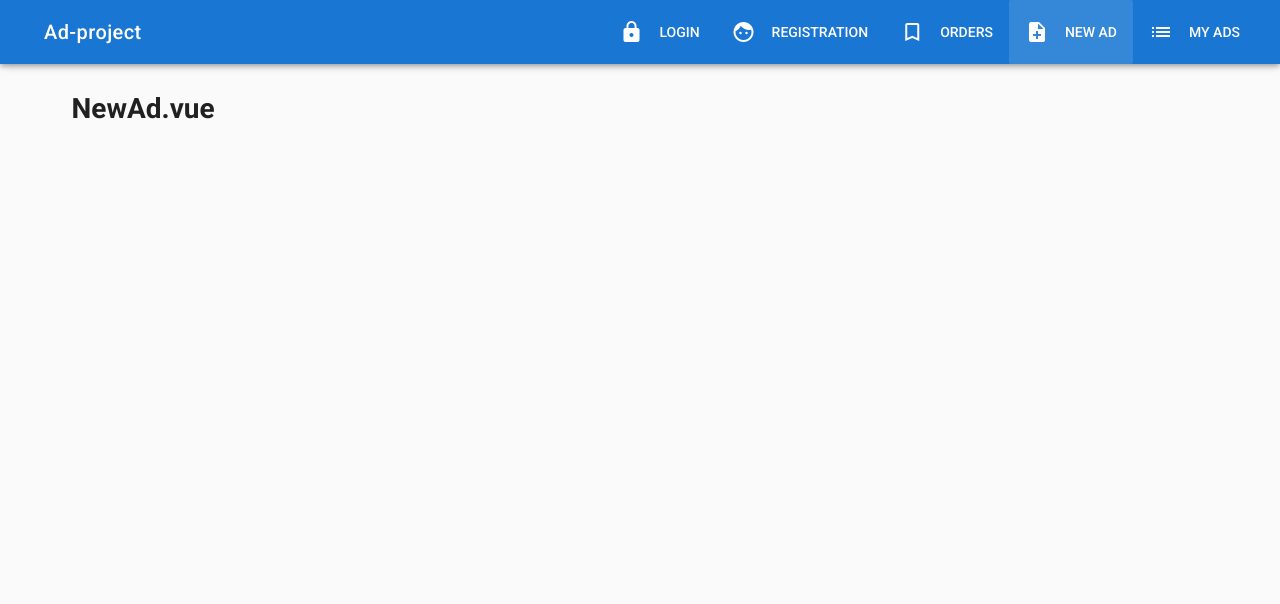
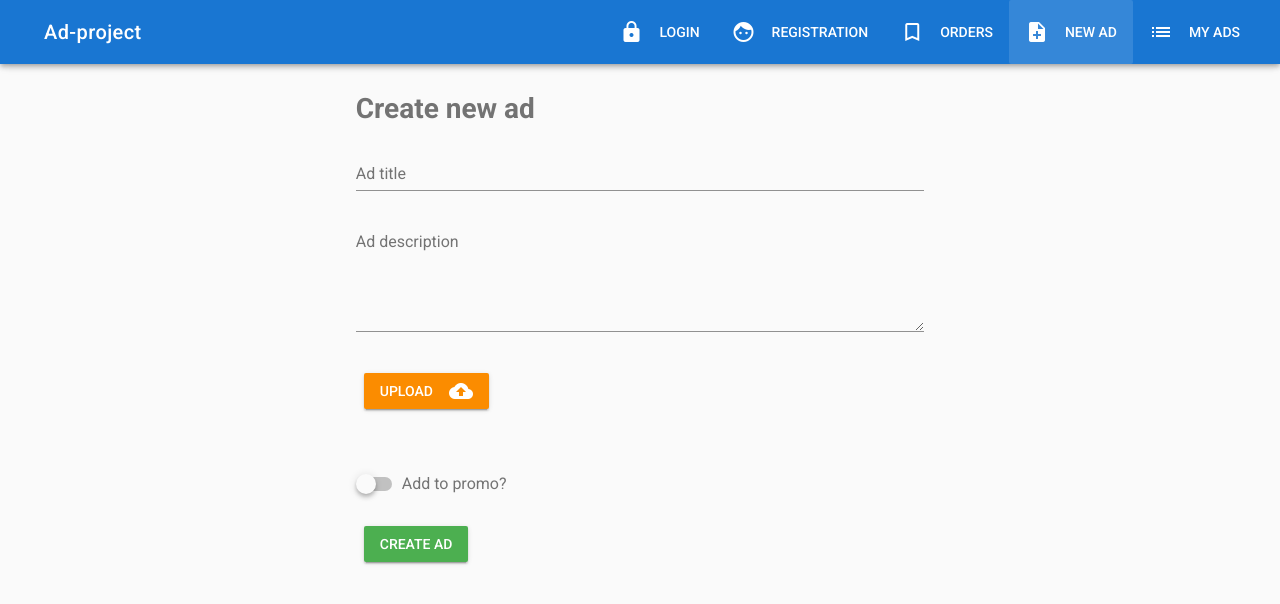
Before and after one commit to Tamtamlg/ad-project, a Vue app: page /new in a window 1280 px wide. Shown: the top 604 px of the page. Built offline with nearby package versions, Linux system fonts and the light colour scheme.

Commit message:
newAd page

```diff
--- a/src/components/Ads/NewAd.vue
+++ b/src/components/Ads/NewAd.vue
@@ -1,8 +1,42 @@
 <template>
   <v-container>
     <v-layout row>
-      <v-flex xs12>
-        <h1>NewAd.vue</h1>
+      <v-flex xs12 sm6 offset-sm3>
+        <h1 class="text--secondary mb-3">Create new ad</h1>
+        <v-form ref="form" v-model="valid" lazy-validation class="mb-3">
+          <v-text-field name="title" label="Ad title" type="text" v-model="title" :rules="[v => !!v || 'Title is required']"></v-text-field>
+          <v-textarea name="description" label="Ad description" type="text" v-model="description" :rules="[v => !!v || 'Title is required']"></v-textarea>
+        </v-form>
+
+        <v-layout row class="mb-3">
+          <v-flex xs12>
+            <v-btn class="warning">Upload
+              <v-icon right dark>cloud_upload</v-icon>
+            </v-btn>
+          </v-flex>
+        </v-layout>
+
+        <v-layout row>
+          <v-flex xs12>
+            <img src="" alt="" height="100px">
+          </v-flex>
+        </v-layout>
+
+        <v-layout row>
+          <v-flex xs12>
+            <v-switch
+                label="Add to promo?"
+                v-model="promo"
+            ></v-switch>
+          </v-flex>
+        </v-layout>
+
+        <v-layout row>
+          <v-flex xs12>
+            <v-btn class="success" @click="createAd" :disabled="!valid">Create ad</v-btn>
+          </v-flex>
+        </v-layout>
+
       </v-flex>
     </v-layout>
   </v-container>
@@ -12,7 +46,22 @@
 export default {
   data () {
     return {
-
+      title: '',
+      description: '',
+      valid: false,
+      promo: false
+    }
+  },
+  methods: {
+    createAd () {
+      if (this.$refs.form.validate()) {
+        const ad = {
+          title: this.title,
+          description: this.description,
+          promo: this.promo
+        }
+        console.log(ad)
+      }
     }
   }
 }
--- a/src/components/User/Orders.vue
+++ b/src/components/User/Orders.vue
@@ -12,7 +12,7 @@
             :key="order.id"
           >
             <v-list-tile-action>
-              <v-checkbox color="success" :input-value="order.done" @change="markDone(order)"></v-checkbox>
+              <v-checkbox color="primary" :input-value="order.done" @change="markDone(order)"></v-checkbox>
             </v-list-tile-action>
 
             <v-list-tile-content>
```
